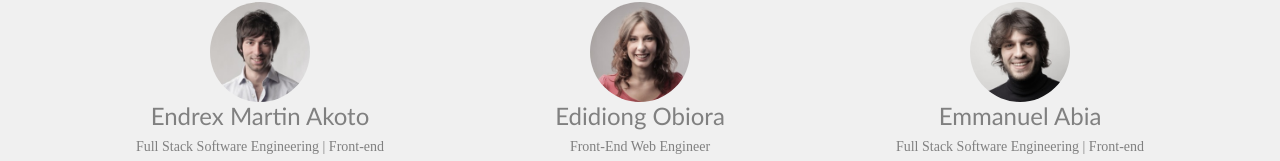
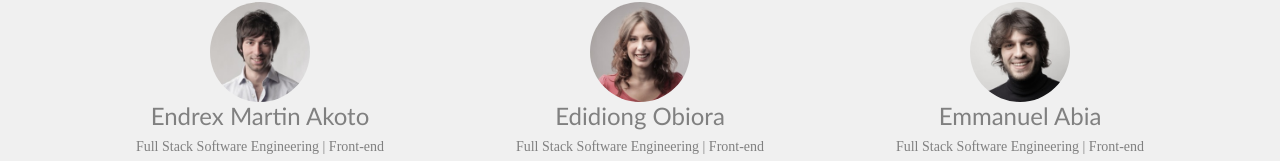
Before and after one commit to EndrexAkoto/SkillHive, a plain HTML site: page index.html in a window 1280 px wide. Shown: the part 4057-4218 px from the top of the page. Drawn offline with nearby package versions, Linux system fonts and the light colour scheme.

Commit message:
Edit team section

```diff
--- a/index.html
+++ b/index.html
@@ -369,7 +369,7 @@
                 <img src="./images/team2.jpg" alt="" class="team">
                 <br>
                 <h4>Edidiong Obiora</h4>
-                <h6 class="slant">Front-End Web Engineer</h6>
+                <h6 class="slant">Full Stack Software Engineering | Front-end</h6>
                 <p>Lorem ipsum dolor sit amet, consectetuer
                     <br>adipiscing elit, sed diam nonummy nibh euismod
                     <br>tincidunt ut laoreet.
```
